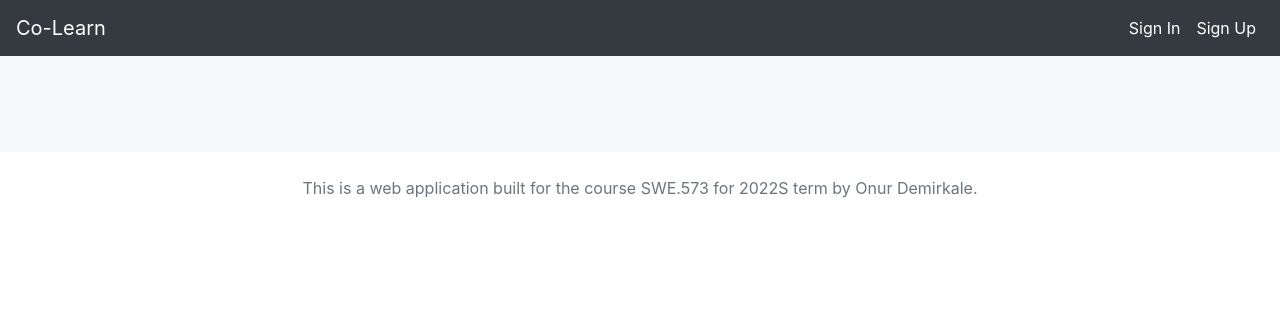
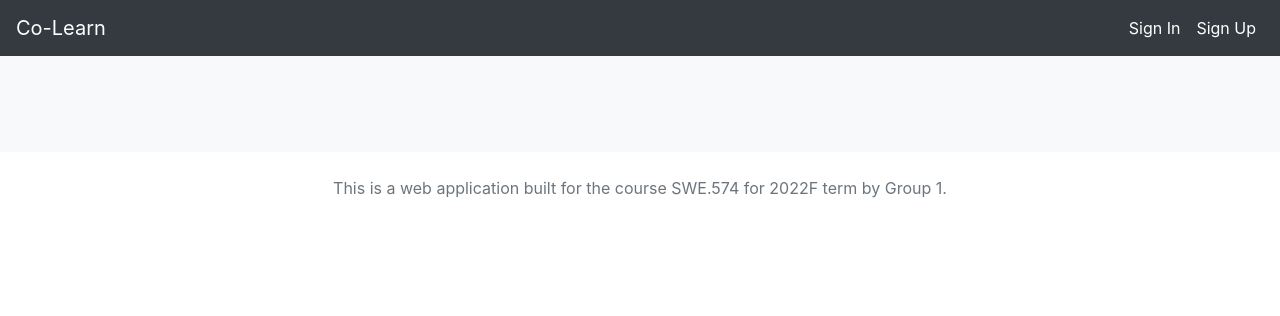
Before and after one commit to onurdemirkale/bounswe574-2023, a Django app: page / in a window 1280 px wide. Shown: the top 316 px of the page. Run offline with Django 4.2, Linux system fonts and the light colour scheme; data that the repository does not hold is empty.

Commit message:
Updated the footer file to fit course description

```diff
--- a/swe574/templates/footer.html
+++ b/swe574/templates/footer.html
@@ -3,8 +3,7 @@
   <div class="text-center">
     <span class="text-muted">
       <p>
-				This is a web application built for the course SWE.573 for 2022S term by
-				Onur Demirkale.
+        This is a web application built for the course SWE.574 for 2022F term by Group 1.
       </p></span
     >
   </div>
```
Lines whose indentation alone changed are shown as unchanged.
